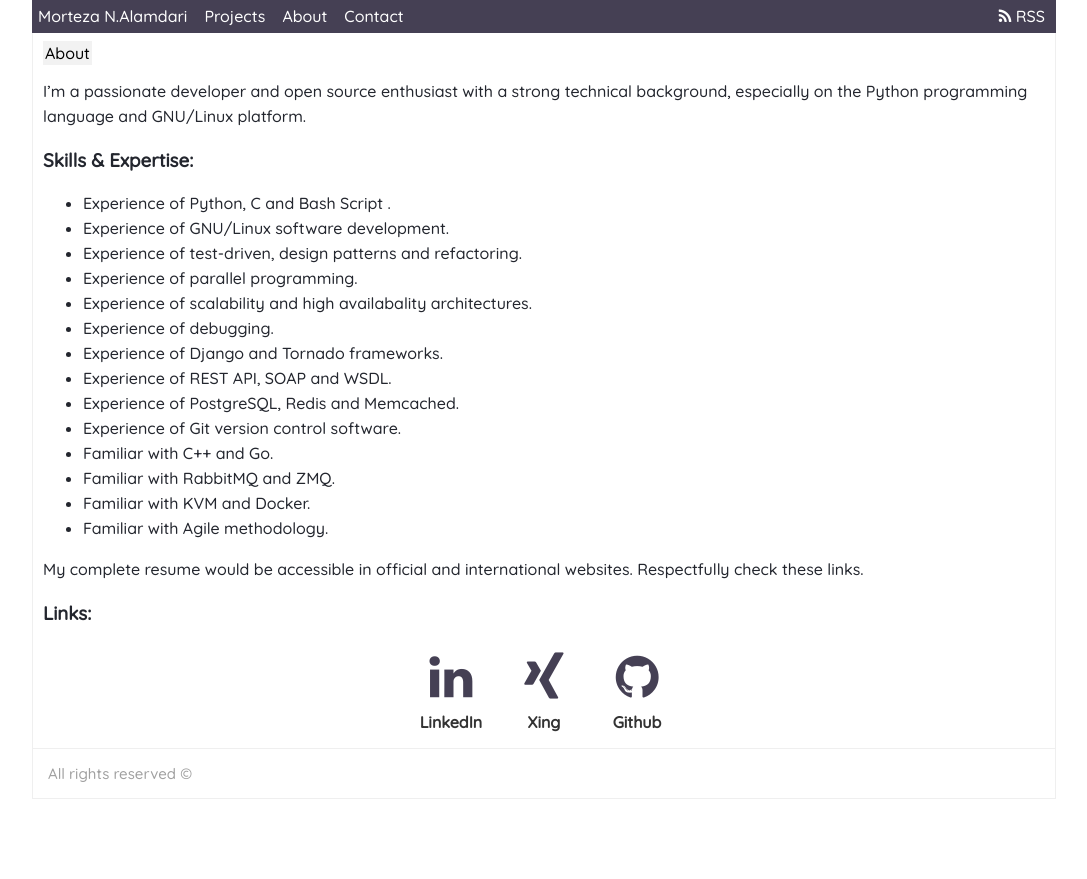
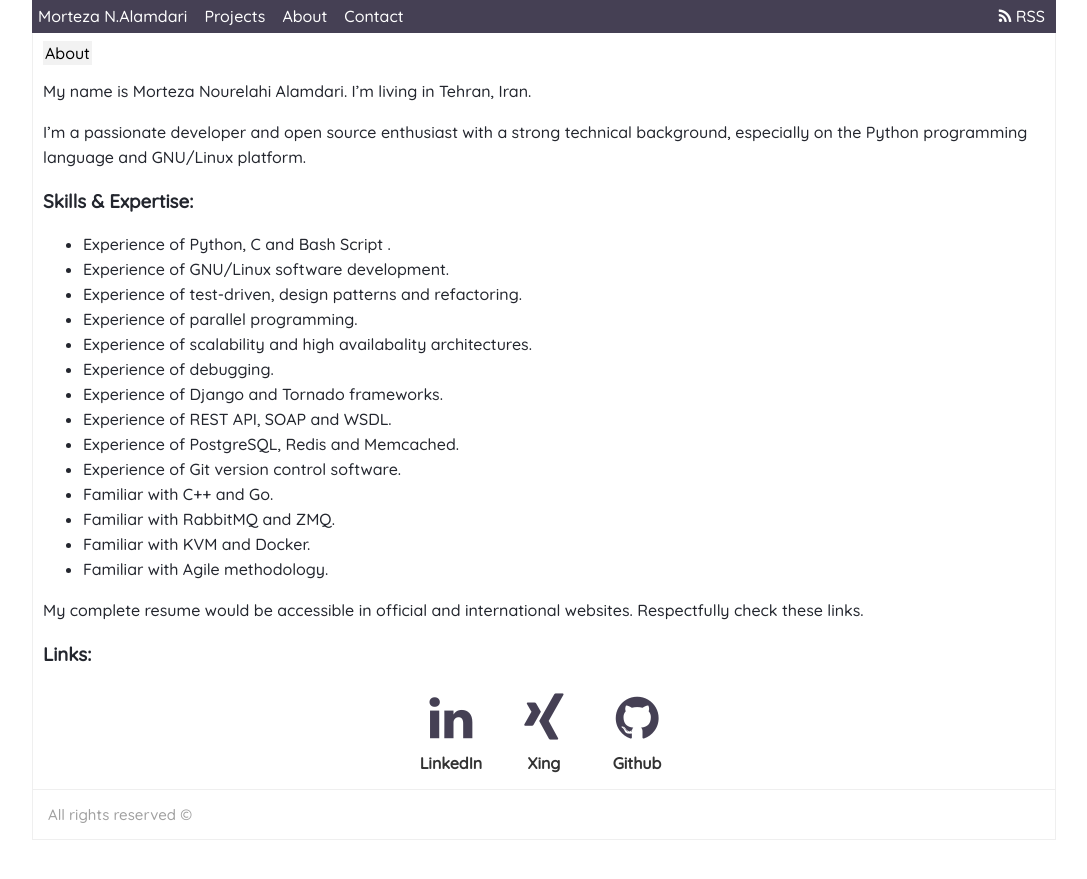
Before and after one commit to Mortezaipo/stage, a Jekyll site: the page built from about.md, in a window 1280 px wide. Shown: the top 879 px of the page, without its empty margins (96-1183 px from the left). Built offline with Jekyll 4.4.1, drawn with Linux system fonts in a browser that asks for light colours.

Commit message:
Update about page.

```diff
--- a/about.md
+++ b/about.md
@@ -3,6 +3,8 @@ layout: page
 title: "About"
 permalink: /about/
 ---
+
+My name is Morteza Nourelahi Alamdari. I'm living in Tehran, Iran.
 
 I'm a passionate developer and open source enthusiast with a strong technical
 background, especially on the Python programming language and GNU/Linux platform.
```
